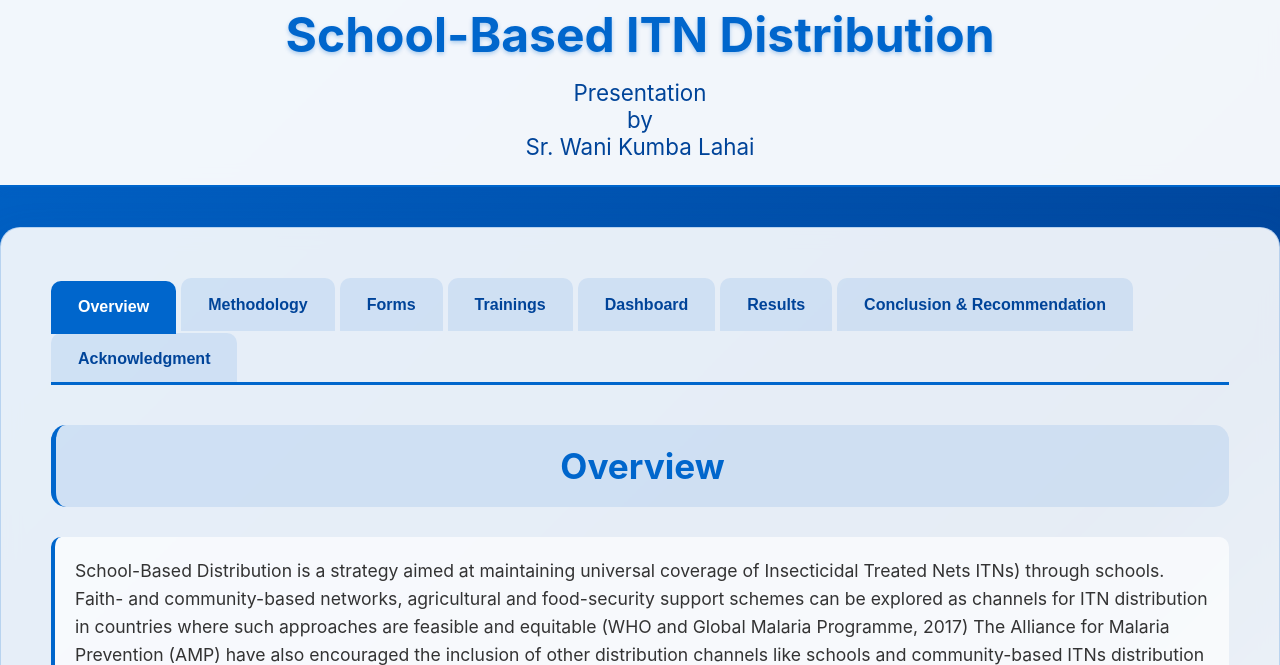
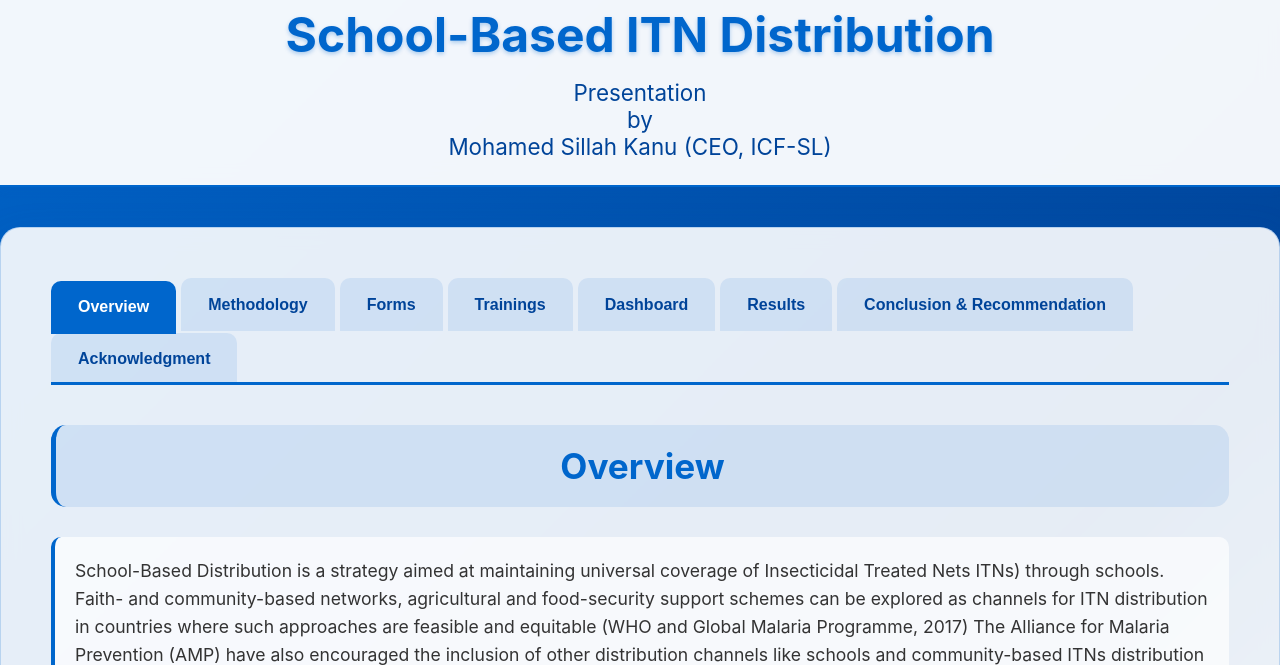
Before and after one commit to mohamedsillahkanu/sdb-dashboard, a plain HTML site: page index.html in a window 1280 px wide. Shown: the part 135-800 px from the top of the page. Drawn offline with Linux system fonts and the light colour scheme.

Commit message:
Update index.html

```diff
--- a/index.html
+++ b/index.html
@@ -361,7 +361,7 @@
                 <h1 class="main-title">School-Based ITN Distribution </h1>
                 <h2 class="subtitle">Presentation</h2>
                 <h3 class="subtitle">by</h3>
-                <h2 class="subtitle">Sr. Wani Kumba Lahai</h2>
+                <h2 class="subtitle">Mohamed Sillah Kanu (CEO, ICF-SL)</h2>
             </div>
         </div>
     </div>
```
